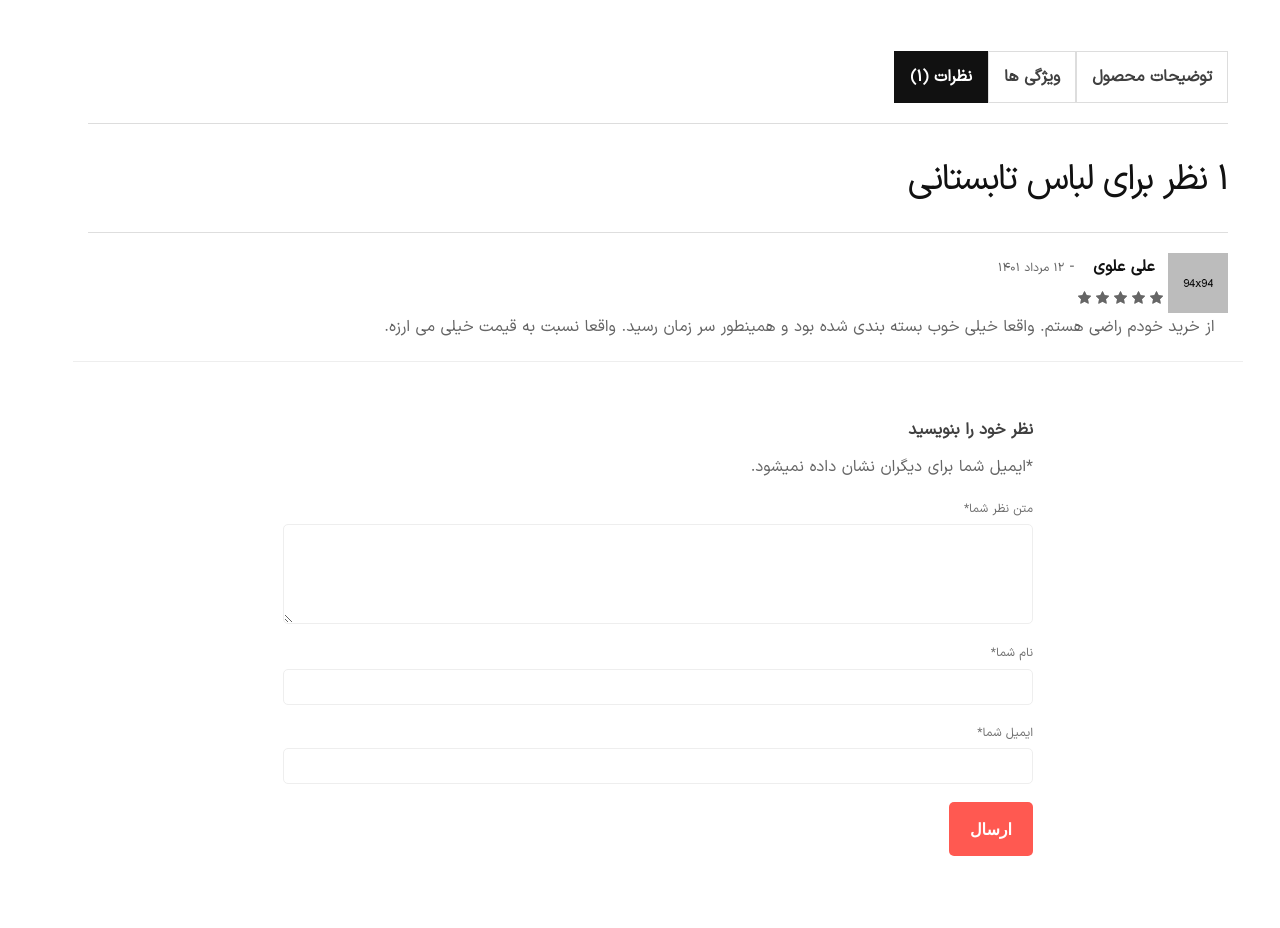
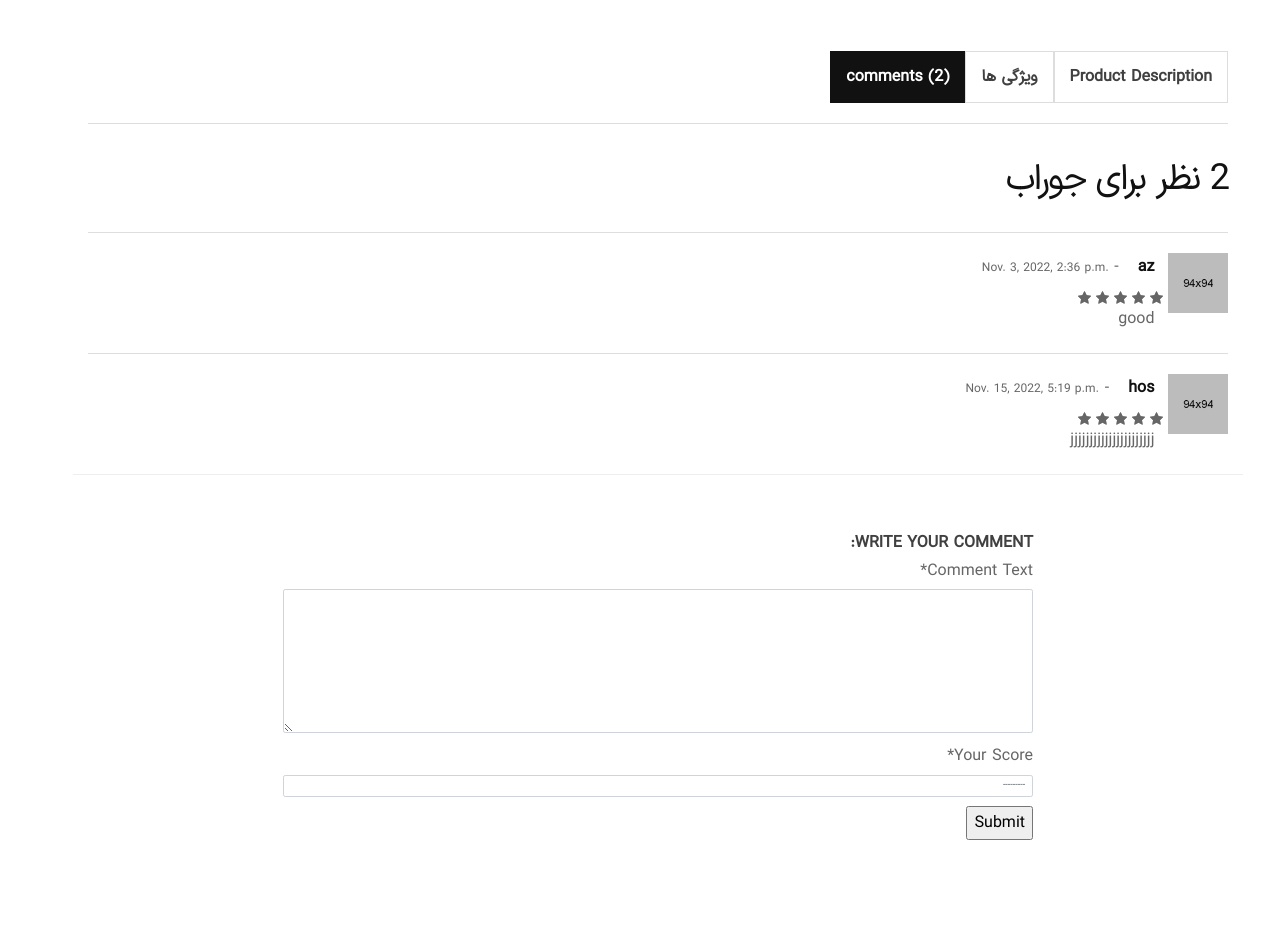
Before and after one commit to MarziehSm/m_shop, a Django app: page /products/1/ in a window 1280 px wide, after a click that opens the changed part. Shown: the part 769-1697 px from the top of the page. After the commit the page ends 1609 px from the top, so only its background shows below. Run offline with Django 4.2, Linux system fonts and the light colour scheme; data comes from the database, SQL or seed files in the repository; both versions use the stored data as it was after the commit; some libraries are stand-ins or nearby versions; some web fonts are replaced.

Commit message:
add transtation to products app

```diff
--- a/config/settings.py
+++ b/config/settings.py
@@ -125,9 +125,11 @@
 # Internationalization
 # https://docs.djangoproject.com/en/4.1/topics/i18n/
 
-LANGUAGE_CODE = 'en-us'
+# LANGUAGE_CODE = 'en-us'
+LANGUAGE_CODE = 'fa'
 
-TIME_ZONE = 'UTC'
+# TIME_ZONE = 'UTC'
+TIME_ZONE = 'Asia/Tehran'
 
 USE_I18N = True
 
--- /dev/null
+++ b/products/forms.py
@@ -0,0 +1,8 @@
+from django import forms
+from .models import Comment
+
+
+class CommentForm(forms.ModelForm):
+    class Meta:
+        model = Comment
+        fields = ['body', 'stars', ]
--- a/products/templates/products/product_detail.html
+++ b/products/templates/products/product_detail.html
@@ -1,4 +1,9 @@
 {% extends '_base.html' %}
+
+{% load static %}
+{% load i18n %}
+{% load crispy_forms_tags %}
+{% load comment_tags %}
 
 {% block page_title %}لیست محصولات{% endblock page_title %}
 
@@ -9,7 +14,7 @@
             <div class="row">
                 <div class="col-12">
                     <div class="d-flex justify-content-between align-items-center flex-sm-row flex-column">
-                        <h1 class="page-title">جزئیات محصول «{{ product.title }}»</h1>
+                        <h1 class="page-title">{% trans 'Product Description' %} «{{ product.title }}»</h1>
                     </div>
                 </div>
             </div>
@@ -67,7 +72,7 @@
                             <div class="nav nav-tabs product-data-tab__head" id="product-tab" role="tablist">
                                 <a class="m-0 product-data-tab__link nav-link active" id="nav-description-tab"
                                    data-toggle="tab" href="#nav-description" role="tab" aria-selected="true">
-                                    <span>توضیحات محصول</span>
+                                    <span>{% trans 'Product Description' %}</span>
                                 </a>
                                 <a class="m-0 product-data-tab__link nav-link" id="nav-info-tab" data-toggle="tab"
                                    href="#nav-info" role="tab" aria-selected="true">
@@ -75,7 +80,7 @@
                                 </a>
                                 <a class="m-0 product-data-tab__link nav-link" id="nav-reviews-tab" data-toggle="tab"
                                    href="#nav-reviews" role="tab" aria-selected="true">
-                                    <span>نظرات (۱)</span>
+                                    <span>{% trans 'comments' %} ({{ product.comments.all|only_active_comments|length }})</span>
                                 </a>
                             </div>
                             <div class="tab-content product-data-tab__content" id="product-tabContent">
@@ -117,74 +122,81 @@
                                 <div class="tab-pane fade" id="nav-reviews" role="tabpanel"
                                      aria-labelledby="nav-reviews-tab">
                                     <div class="product-reviews">
-                                        <h3 class="review__title">۱ نظر برای لباس تابستانی</h3>
+                                        <h3 class="review__title">{{ product.comments.all|only_active_comments|length }} نظر برای {{ product.title }}</h3>
                                         <ul class="review__list">
+                                            {% for comment in product.comments.all|only_active_comments %}
                                                 <li class="review__item">
                                                     <div class="review__container">
                                                         <div class="review__text">
                                                             <div class="d-flex flex-sm-row flex-row">
-                                                            <img src="assets/img/others/comment-1.jpg"
+                                                                <img src="{% static 'img/others/comment-1.jpg' %}"
                                                                      alt="Review Avatar" class="review__avatar">
                                                                 <div>
                                                                     <div class="review__meta">
-                                                                    <strong class="review__author px-4">علی
-                                                                        علوی</strong>
+                                                                        <span class="review__published-date">{{ comment.datetime_created }}</span>
                                                                         <span class="review__dash">-</span>
-                                                                    <span class="review__published-date">۱۲ مرداد ۱۴۰۱</span>
+                                                                        <strong class="review__author px-4">{{ comment.author.username }}</strong>
                                                                     </div>
                                                                     <div class="product-rating">
                                                                         <div class="m-0 star-rating star-five">
-                                                                        <span>Rated <strong class="rating">5.00</strong> out of 5</span>
+                                                                            <span>Rated <strong
+                                                                                    class="rating">{{ comment.stars }}</strong> out of 5</span>
+                                                                        </div>
+                                                                        <p class="review__description text-right px-4">
+                                                                            {{ comment.body }}
+                                                                        </p>
                                                                     </div>
                                                                 </div>
                                                             </div>
                                                         </div>
-                                                        <p class="review__description text-right px-4">
-                                                            از خرید خودم راضی هستم. واقعا خیلی خوب بسته بندی شده بود و
-                                                            همینطور سر زمان رسید. واقعا نسبت به قیمت خیلی می ارزه.
-                                                        </p>
-                                                    </div>
                                                     </div>
                                                 </li>
+                                            {% endfor %}
                                         </ul>
                                         <div class="review-form-wrapper">
                                             <div class="row">
                                                 <div class="border-top py-5 w-100"></div>
                                                 <div class="col-lg-8 m-auto">
-                                                    <span class="reply-title pull-right">نظر خود را بنویسید</span>
+                                                    <span class="reply-title pull-right">{% trans 'Write Your Comment:' %}</span>
                                                     <br>
-                                                    <form action="#" class="form text-right">
-                                                        <div class="form-notes mb--20">
-                                                            <p class="my-3"><span class="required">*</span>ایمیل شما
-                                                                برای دیگران نشان داده نمیشود.</p>
-                                                        </div>
-                                                        <div class="form__group mb--10">
-                                                            <label class="form__label d-block" for="email">متن نظر
-                                                                شما<span class="required">*</span></label>
-                                                            <textarea name="review" id="review"
-                                                                      class="form__input form__input--textarea"></textarea>
-                                                        </div>
-                                                        <div class="form__group mb--20">
-                                                            <label class="form__label d-block" for="name">نام شما<span
-                                                                    class="required">*</span></label>
-                                                            <input type="text" name="name" id="name"
-                                                                   class="form__input">
-                                                        </div>
-                                                        <div class="form__group mb--20">
-                                                            <label class="form__label d-block" for="email">ایمیل
-                                                                شما<span class="required">*</span></label>
-                                                            <input type="email" name="email" id="email"
-                                                                   class="form__input">
-                                                        </div>
-                                                        <div class="form__group">
-                                                            <div class="form-row">
-                                                                <div class="col-12">
-                                                                    <input type="submit" value="ارسال"
-                                                                           class="btn-submit">
-                                                                </div>
-                                                            </div>
-                                                        </div>
+                                                    <form action="{% url 'comment_create' product.id %}" method="post">
+                                                        {% csrf_token %}
+                                                        {{ comment_form|crispy }}
+                                                        <input type="submit" value="{% trans 'Submit' %}">
                                                     </form>
+
+{#                                                    <form action="#" class="form text-right">#}
+{#                                                        <div class="form-notes mb--20">#}
+{#                                                            <p class="my-3"><span class="required">*</span>ایمیل شما#}
+{#                                                                برای دیگران نشان داده نمیشود.</p>#}
+{#                                                        </div>#}
+{#                                                        <div class="form__group mb--10">#}
+{#                                                            <label class="form__label d-block" for="email">متن نظر#}
+{#                                                                شما<span class="required">*</span></label>#}
+{#                                                            <textarea name="review" id="review"#}
+{#                                                                      class="form__input form__input--textarea"></textarea>#}
+{#                                                        </div>#}
+{#                                                        <div class="form__group mb--20">#}
+{#                                                            <label class="form__label d-block" for="name">نام شما<span#}
+{#                                                                    class="required">*</span></label>#}
+{#                                                            <input type="text" name="name" id="name"#}
+{#                                                                   class="form__input">#}
+{#                                                        </div>#}
+{#                                                        <div class="form__group mb--20">#}
+{#                                                            <label class="form__label d-block" for="email">ایمیل#}
+{#                                                                شما<span class="required">*</span></label>#}
+{#                                                            <input type="email" name="email" id="email"#}
+{#                                                                   class="form__input">#}
+{#                                                        </div>#}
+{#                                                        <div class="form__group">#}
+{#                                                            <div class="form-row">#}
+{#                                                                <div class="col-12">#}
+{#                                                                    <input type="submit" value="ارسال"#}
+{#                                                                           class="btn-submit">#}
+{#                                                                </div>#}
+{#                                                            </div>#}
+{#                                                        </div>#}
+{#                                                    </form>#}
                                                 </div>
                                             </div>
                                         </div>
--- /dev/null
+++ b/products/templatetags/comment_tags.py
@@ -0,0 +1,8 @@
+from django import template
+
+register = template.Library()
+
+
+@register.filter
+def only_active_comments(comments):
+    return comments.filter(active=True)
--- a/products/urls.py
+++ b/products/urls.py
@@ -5,4 +5,6 @@
 urlpatterns = [
     path('', views.ProductListView.as_view(), name='product_list'),
     path('<int:pk>/', views.ProductDetailView.as_view(), name='product_detail'),
+    path('comment/<int:pk>/', views.CommentCreateView.as_view(), name='comment_create'),
+    path('hello/', views.test_translation,),
 ]
--- a/products/views.py
+++ b/products/views.py
@@ -1,7 +1,16 @@
 from django.shortcuts import render
 from django.views import generic
+from django.shortcuts import get_object_or_404
+from django.http import HttpResponse
+from django.utils.translation import gettext as _
 
-from .models import Product
+from .models import Product, Comment
+from .forms import CommentForm
+
+
+def test_translation(request):
+    result = _('Hello')
+    return HttpResponse(result)
 
 
 class ProductListView(generic.ListView):
@@ -15,3 +24,23 @@
     model = Product
     template_name = 'products/product_detail.html'
     context_object_name = 'product'
+
+    def get_context_data(self, **kwargs):
+        context = super().get_context_data(**kwargs)
+        context['comment_form'] = CommentForm
+        return context
+
+
+class CommentCreateView(generic.CreateView):
+    model = Comment
+    form_class = CommentForm
+
+    def form_valid(self, form):
+        obj = form.save(commit=False)
+        obj.author = self.request.user
+
+        product_id = int(self.kwargs['pk'])
+        product = get_object_or_404(Product, id=product_id)
+
+        obj.product = product
+        return super(CommentCreateView, self).form_valid(form)
```
Also changed, not shown: products/admin.py (+10 -1 lines), products/models.py (+21 -8 lines), db.sqlite3, products/locale/fa/LC_MESSAGES/django.po (added), products/templatetags/__init__.py (added), 1 other file. Lines whose indentation alone changed are shown as unchanged.
